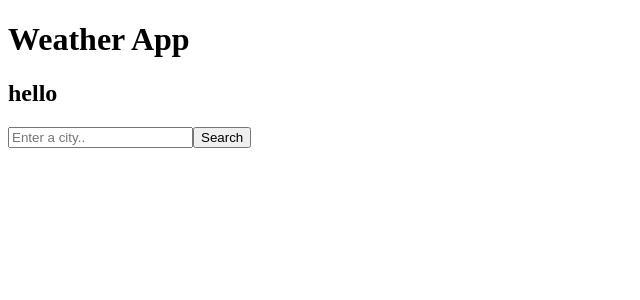
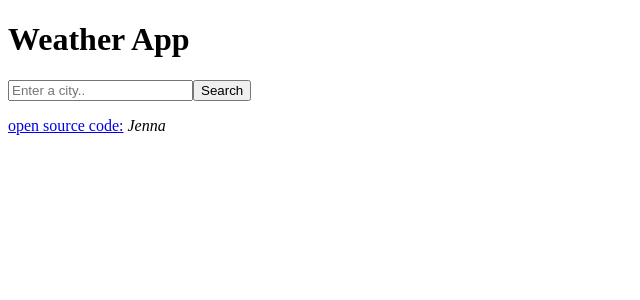
Before and after one commit to Jenna0430/weather-app, a React (Create React App) app: page / in a window 1280 px wide. Shown: the top 300 px of the page, without its empty margins (0-640 px from the left). Built offline with nearby package versions, Linux system fonts and the light colour scheme.

Commit message:
added a link to my github repository

```diff
--- a/src/App.js
+++ b/src/App.js
@@ -5,8 +5,10 @@ const App = () => {
   return (
     <>
      <h1>Weather App</h1>
-     <h2>hello</h2>
     <WeatherSearch/>
+    <p>
+    <a href='https://github.com/Jenna0430/weather-app' rel="noreferrer" target='_blank'>open source code:</a> <em>Jenna</em>
+    </p>
     </>
   )
 }
```
